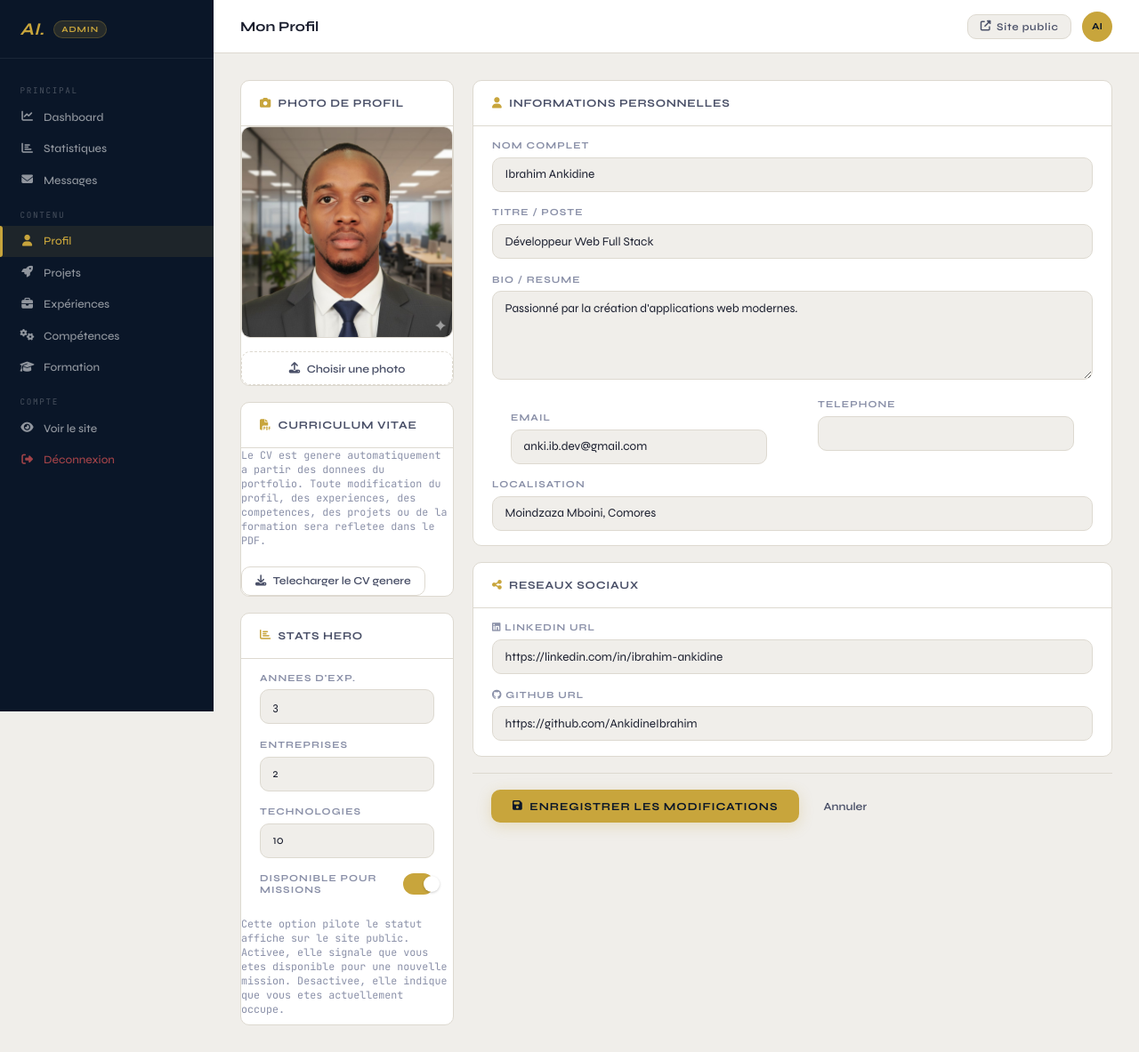
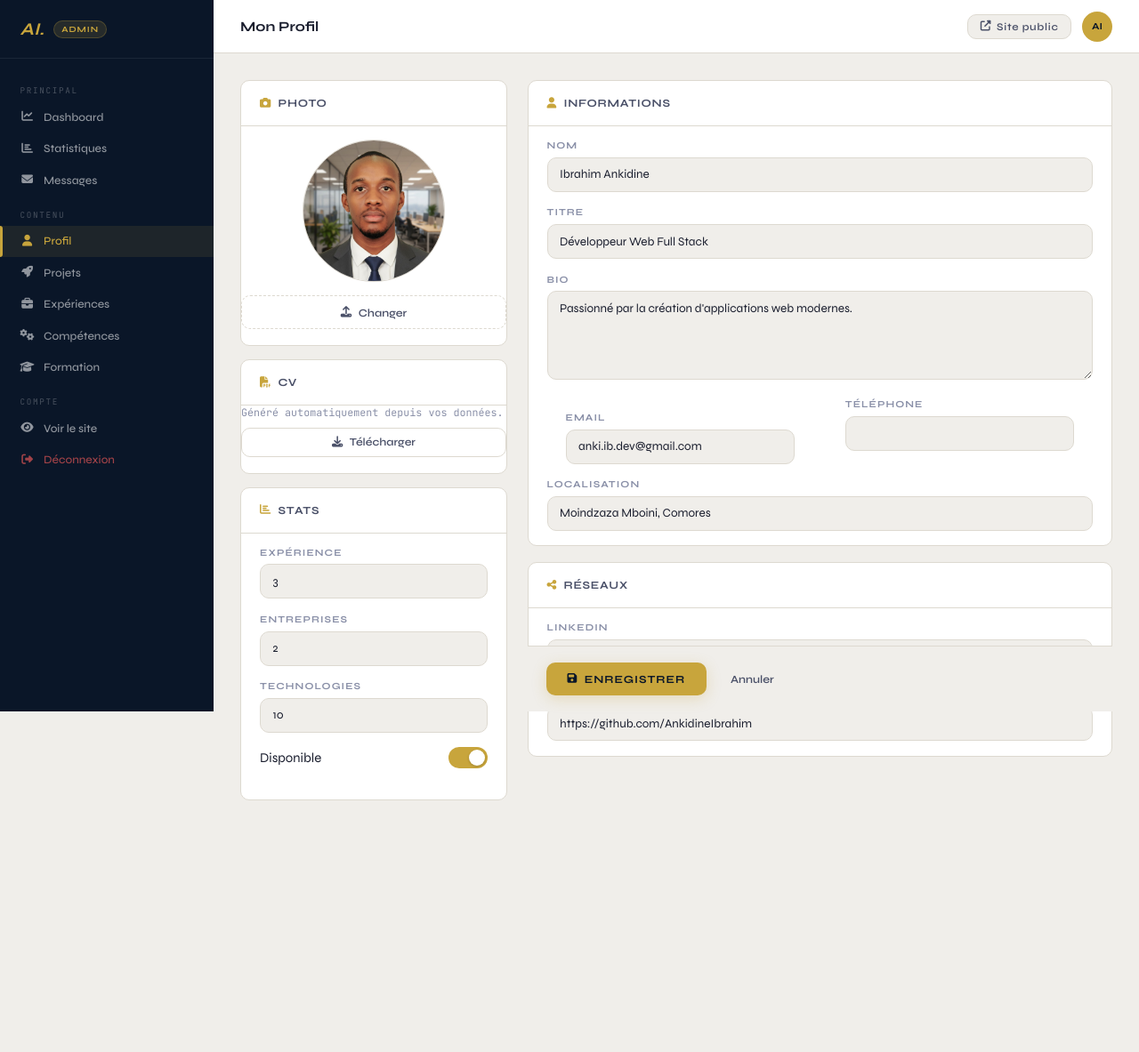
Before and after one commit to AnkidineIbrahim/ankiibrahim, a Flask app: page /admin/profile in a window 1280 px wide. Shown: the whole page at 89% size. After the commit the page ends 900 px from the top, so only its background shows below. Run offline with Flask 3, Linux system fonts and the light colour scheme; a user stored in the database is signed in; some libraries are stand-ins or nearby versions.

Commit message:
Update admin profile and site content

```diff
--- a/app.py
+++ b/app.py
@@ -17,7 +17,7 @@
 from reportlab.lib.pagesizes import A4
 from reportlab.lib.styles import ParagraphStyle, getSampleStyleSheet
 from reportlab.lib.units import cm
-from reportlab.platypus import Paragraph, SimpleDocTemplate, Spacer, Table, TableStyle
+from reportlab.platypus import Image, Paragraph, SimpleDocTemplate, Spacer, Table, TableStyle
 from werkzeug.security import generate_password_hash, check_password_hash
 from werkzeug.utils import secure_filename
 
@@ -285,16 +285,46 @@
     def list_to_sentence(items):
         return ', '.join(escape(item) for item in items if item)
 
+    def get_profile_image():
+        photo = (profile.photo or '').strip()
+        if not photo:
+            return None
+
+        image_path = os.path.join(app.root_path, 'static', photo.replace('/', os.sep))
+        if not os.path.exists(image_path):
+            return None
+
+        avatar = Image(image_path, width=2.55 * cm, height=2.55 * cm)
+        avatar.hAlign = 'LEFT'
+        return avatar
+
     story = []
     accent = colors.HexColor('#C89B3C')
     dark = colors.HexColor('#111827')
     light = colors.HexColor('#F8FAFC')
     border = colors.HexColor('#E5E7EB')
 
-    header_left = [
+    identity_block = [
         Paragraph(escape(profile.name), styles['CvName']),
         Paragraph(escape(profile.title or ''), styles['CvTitle']),
     ]
+
+    profile_image = get_profile_image()
+    if profile_image:
+        header_left = Table(
+            [[profile_image, identity_block]],
+            colWidths=[2.95 * cm, 7.4 * cm]
+        )
+        header_left.setStyle(TableStyle([
+            ('VALIGN', (0, 0), (-1, -1), 'MIDDLE'),
+            ('LEFTPADDING', (0, 0), (-1, -1), 0),
+            ('RIGHTPADDING', (0, 0), (-1, -1), 0),
+            ('TOPPADDING', (0, 0), (-1, -1), 0),
+            ('BOTTOMPADDING', (0, 0), (-1, -1), 0),
+        ]))
+    else:
+        header_left = identity_block
+
     header_right = []
     if profile.email:
         header_right.append(Paragraph(escape(profile.email), styles['CvSidebarBody']))
@@ -326,13 +356,12 @@
     right_column = []
 
     left_column.append(Paragraph('Profil', styles['CvSidebarSection']))
-    summary_bits = [
-        f"{profile.years_exp}+ ans d'experience" if profile.years_exp else None,
-        f"{profile.companies} entreprises" if profile.companies else None,
-        f"{profile.tech_count}+ technologies" if profile.tech_count else None,
-        'Disponible pour de nouvelles missions' if profile.available else 'Disponibilite actuelle limitee',
-    ]
-    left_column.append(Paragraph(' | '.join(bit for bit in summary_bits if bit), styles['CvSidebarBody']))
+    availability_text = (
+        'Disponible pour de nouvelles missions'
+        if profile.available else
+        'Actuellement occupe'
+    )
+    left_column.append(Paragraph(availability_text, styles['CvSidebarBody']))
     if profile.bio:
         left_column.append(Spacer(1, 0.14 * cm))
         left_column.append(Paragraph(clean_lines(profile.bio), styles['CvSidebarBody']))
@@ -549,7 +578,9 @@
         p.location   = request.form.get('location', p.location)
         p.linkedin   = request.form.get('linkedin', p.linkedin)
         p.github     = request.form.get('github', p.github)
-        p.available  = request.form.get('available') == '1'
+        # The form sends a hidden "0" plus the checkbox "1" when checked.
+        # Use getlist() so the checked state wins whenever "1" is present.
+        p.available  = '1' in request.form.getlist('available')
         p.years_exp  = int(request.form.get('years_exp', p.years_exp) or 0)
         p.companies  = int(request.form.get('companies',  p.companies) or 0)
         p.tech_count = int(request.form.get('tech_count', p.tech_count) or 0)
--- a/static/css/admin.css
+++ b/static/css/admin.css
@@ -613,11 +613,27 @@
   display: flex; align-items: center; justify-content: space-between;
   margin-bottom: 1.1rem;
 }
-.toggle { position: relative; width: 44px; height: 24px; display: inline-block; }
-.toggle input { display: none; }
+.toggle {
+  position: relative;
+  width: 44px;
+  height: 24px;
+  display: inline-block;
+  cursor: pointer;
+}
+.toggle input {
+  position: absolute;
+  inset: 0;
+  width: 100%;
+  height: 100%;
+  margin: 0;
+  opacity: 0;
+  cursor: pointer;
+  z-index: 1;
+}
 .toggle-slider {
   position: absolute; inset: 0; background: var(--border); border-radius: 100px;
   cursor: pointer; transition: .3s;
+  pointer-events: none;
 }
 .toggle-slider::after {
   content: ''; position: absolute; width: 18px; height: 18px; border-radius: 50%;
@@ -797,3 +813,82 @@
   .msg-table-wrap { display: block; }
   .msg-cards      { display: none; }
 }
+
+/* ===== PROFILE PAGE IMPROVED ===== */
+
+.profile-layout {
+  display: grid;
+  grid-template-columns: 280px 1fr;
+  gap: 1.5rem;
+}
+
+/* Sidebar */
+.profile-side {
+  display: flex;
+  flex-direction: column;
+  gap: 1rem;
+}
+
+/* Cards spécifiques */
+.profile-card {
+  padding-bottom: 1.2rem;
+}
+
+.profile-card.center {
+  text-align: center;
+}
+
+/* Photo plus grande */
+.photo-preview.large {
+  max-width: 160px;
+  margin: 1rem auto;
+  border-radius: 50%;
+}
+
+/* Main */
+.profile-main {
+  display: flex;
+  flex-direction: column;
+}
+
+/* Sticky actions */
+.form-actions.sticky {
+  position: sticky;
+  bottom: 0;
+  z-index: 10;
+}
+
+/* Desktop large */
+@media (min-width: 1200px) {
+  .profile-layout {
+    grid-template-columns: 300px 1fr;
+  }
+}
+
+/* Tablet */
+@media (max-width: 900px) {
+  .profile-layout {
+    grid-template-columns: 1fr;
+  }
+
+  .profile-side {
+    margin-bottom: 1rem;
+  }
+}
+
+/* Mobile */
+@media (max-width: 480px) {
+
+  .photo-preview.large {
+    max-width: 120px;
+  }
+
+  .form-actions {
+    flex-direction: column;
+  }
+
+  .btn-submit {
+    width: 100%;
+    justify-content: center;
+  }
+}
--- a/templates/admin/profile.html
+++ b/templates/admin/profile.html
@@ -2,65 +2,96 @@
 {% block title %}Profil{% endblock %}
 {% block page_title %}Mon Profil{% endblock %}
 {% block content %}
-<form method="POST" enctype="multipart/form-data">
-  <div class="form-grid">
+<form method="POST" enctype="multipart/form-data" class="profile-form">
 
-    <!-- LEFT : Photo + CV -->
-    <div class="form-sidebar">
-      <div class="dash-card">
-        <h3 class="card-section-title"><i class="fas fa-camera"></i> Photo de profil</h3>
-        <div class="photo-preview">
-          <img src="{{ url_for('static', filename=profile.photo) }}" alt="Photo" id="photoPreview"/>
+  <div class="profile-layout">
+
+    <!-- SIDEBAR -->
+    <aside class="profile-side">
+
+      <!-- Photo -->
+      <div class="dash-card profile-card center">
+        <h3 class="card-section-title"><i class="fas fa-camera"></i> Photo</h3>
+
+        <div class="photo-preview large">
+          <img src="{{ url_for('static', filename=profile.photo) }}" id="photoPreview"/>
         </div>
-        <label class="file-label">
-          <i class="fas fa-upload"></i> Choisir une photo
-          <input type="file" name="photo" accept="image/*" onchange="previewPhoto(this)"/>
+
+        <label class="file-label w100">
+          <i class="fas fa-upload"></i> Changer
+          <input type="file" name="photo" accept="image/*" onchange="previewPhoto(this)">
         </label>
       </div>
-      <div class="dash-card mt">
-        <h3 class="card-section-title"><i class="fas fa-file-pdf"></i> Curriculum Vitae</h3>
-        <p class="form-hint">Le CV est genere automatiquement a partir des donnees du portfolio. Toute modification du profil, des experiences, des competences, des projets ou de la formation sera refletee dans le PDF.</p>
-        <a href="{{ url_for('download_cv') }}" class="btn-outline mt" style="display:inline-flex;margin-top:.8rem">
-          <i class="fas fa-download"></i> Telecharger le CV genere
+
+      <!-- CV -->
+      <div class="dash-card profile-card">
+        <h3 class="card-section-title"><i class="fas fa-file-pdf"></i> CV</h3>
+
+        <p class="form-hint">
+          Généré automatiquement depuis vos données.
+        </p>
+
+        <a href="{{ url_for('download_cv') }}" class="btn-outline w100">
+          <i class="fas fa-download"></i> Télécharger
         </a>
       </div>
-      <div class="dash-card mt">
-        <h3 class="card-section-title"><i class="fas fa-chart-bar"></i> Stats Hero</h3>
-        <div class="fg"><label>Annees d'exp.</label><input type="number" name="years_exp" value="{{ profile.years_exp }}" min="0"/></div>
-        <div class="fg"><label>Entreprises</label><input type="number" name="companies" value="{{ profile.companies }}" min="0"/></div>
-        <div class="fg"><label>Technologies</label><input type="number" name="tech_count" value="{{ profile.tech_count }}" min="0"/></div>
-        <div class="fg toggle-fg">
-          <label>Disponible pour missions</label>
-          <input type="hidden" name="available" value="0"/>
-          <label class="toggle"><input type="checkbox" name="available" value="1" {% if profile.available %}checked{% endif %}/><span class="toggle-slider"></span></label>
-        </div>
-        <p class="form-hint">Cette option pilote le statut affiche sur le site public. Activee, elle signale que vous etes disponible pour une nouvelle mission. Desactivee, elle indique que vous etes actuellement occupe.</p>
+
+      <!-- Stats -->
+      <div class="dash-card profile-card">
+        <h3 class="card-section-title"><i class="fas fa-chart-bar"></i> Stats</h3>
+
+        <div class="fg"><label>Expérience</label><input type="number" name="years_exp" value="{{ profile.years_exp }}"></div>
+        <div class="fg"><label>Entreprises</label><input type="number" name="companies" value="{{ profile.companies }}"></div>
+        <div class="fg"><label>Technologies</label><input type="number" name="tech_count" value="{{ profile.tech_count }}"></div>
+
+        <div class="toggle-fg">
+          <label for="available-toggle">Disponible</label>
+          <input type="hidden" name="available" value="0">
+          <label class="toggle">
+            <input id="available-toggle" type="checkbox" name="available" value="1" {% if profile.available %}checked{% endif %}>
+            <span class="toggle-slider"></span>
+          </label>
         </div>
       </div>
 
-    <!-- RIGHT : Infos -->
-    <div class="form-main">
+    </aside>
+
+    <!-- MAIN -->
+    <section class="profile-main">
+
+      <!-- Infos -->
       <div class="dash-card">
-        <h3 class="card-section-title"><i class="fas fa-user"></i> Informations personnelles</h3>
-        <div class="fg"><label>Nom complet</label><input type="text" name="name" value="{{ profile.name }}" required/></div>
-        <div class="fg"><label>Titre / Poste</label><input type="text" name="title" value="{{ profile.title }}" required/></div>
-        <div class="fg"><label>Bio / Resume</label><textarea name="bio" rows="4">{{ profile.bio }}</textarea></div>
+        <h3 class="card-section-title"><i class="fas fa-user"></i> Informations</h3>
+
+        <div class="fg"><label>Nom</label><input type="text" name="name" value="{{ profile.name }}" required></div>
+        <div class="fg"><label>Titre</label><input type="text" name="title" value="{{ profile.title }}" required></div>
+        <div class="fg"><label>Bio</label><textarea name="bio">{{ profile.bio }}</textarea></div>
+
         <div class="fg-row">
-          <div class="fg"><label>Email</label><input type="email" name="email" value="{{ profile.email }}"/></div>
-          <div class="fg"><label>Telephone</label><input type="text" name="phone" value="{{ profile.phone }}"/></div>
+          <div class="fg"><label>Email</label><input type="email" name="email" value="{{ profile.email }}"></div>
+          <div class="fg"><label>Téléphone</label><input type="text" name="phone" value="{{ profile.phone }}"></div>
         </div>
-        <div class="fg"><label>Localisation</label><input type="text" name="location" value="{{ profile.location }}"/></div>
+
+        <div class="fg"><label>Localisation</label><input type="text" name="location" value="{{ profile.location }}"></div>
       </div>
+
+      <!-- Social -->
       <div class="dash-card mt">
-        <h3 class="card-section-title"><i class="fas fa-share-alt"></i> Reseaux sociaux</h3>
-        <div class="fg"><label><i class="fab fa-linkedin"></i> LinkedIn URL</label><input type="url" name="linkedin" value="{{ profile.linkedin }}"/></div>
-        <div class="fg"><label><i class="fab fa-github"></i> GitHub URL</label><input type="url" name="github" value="{{ profile.github }}"/></div>
+        <h3 class="card-section-title"><i class="fas fa-share-alt"></i> Réseaux</h3>
+
+        <div class="fg"><label>LinkedIn</label><input type="url" name="linkedin" value="{{ profile.linkedin }}"></div>
+        <div class="fg"><label>GitHub</label><input type="url" name="github" value="{{ profile.github }}"></div>
       </div>
-      <div class="form-actions">
-        <button type="submit" class="btn-submit"><i class="fas fa-save"></i> Enregistrer les modifications</button>
+
+      <!-- Actions -->
+      <div class="form-actions sticky">
+        <button class="btn-submit">
+          <i class="fas fa-save"></i> Enregistrer
+        </button>
         <a href="{{ url_for('admin_dashboard') }}" class="btn-cancel">Annuler</a>
       </div>
-    </div>
+
+    </section>
 
   </div>
 </form>
--- a/templates/public/index.html
+++ b/templates/public/index.html
@@ -26,7 +26,6 @@
         <a href="{{ url_for('download_cv') }}" class="btn-download-hero">
           <i class="fas fa-download"></i> Télécharger le CV
         </a>
-        <a href="#contact" class="btn-ghost"><i class="fas fa-paper-plane"></i> Contact</a>
       </div>
       <div class="hero-stats">
         <div class="stat"><span class="stat-n" data-target="{{ profile.years_exp }}" data-suffix="+">{{ profile.years_exp }}+</span><span class="stat-l">Années d'exp.</span></div>
```
Lines whose indentation alone changed are shown as unchanged.
